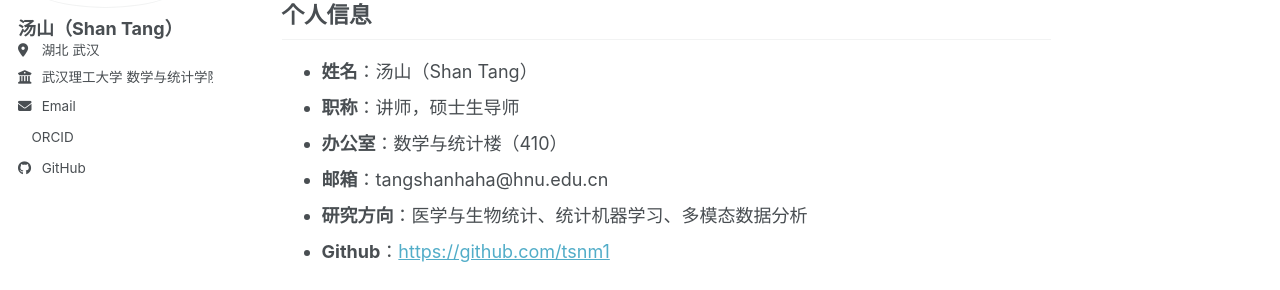
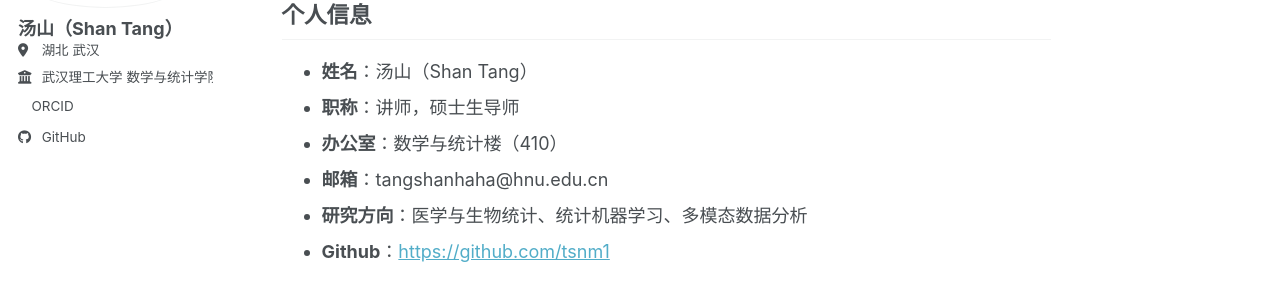
Before and after one commit to tsnm1/tsnm1.github.io, a Jekyll site: the page built from _pages/about.md, in a window 1280 px wide. Shown: the part 159-449 px from the top of the page. Built offline with Jekyll 4.4.1, drawn with Linux system fonts in a browser that asks for light colours; a style sheet for code colours, icons or effects is not loaded.

Commit message:
Update _config.yml

```diff
--- a/_config.yml
+++ b/_config.yml
@@ -30,7 +30,7 @@ author:
   location         : "湖北 武汉" # "Earth"
   employer         : "武汉理工大学  数学与统计学院"
   uri              : # URL
-  email            : "tangshanst@whut.edu.cn"
+  email            : # "tangshanst@whut.edu.cn"
 
   # Academic websites
   academia         : # URL
```
